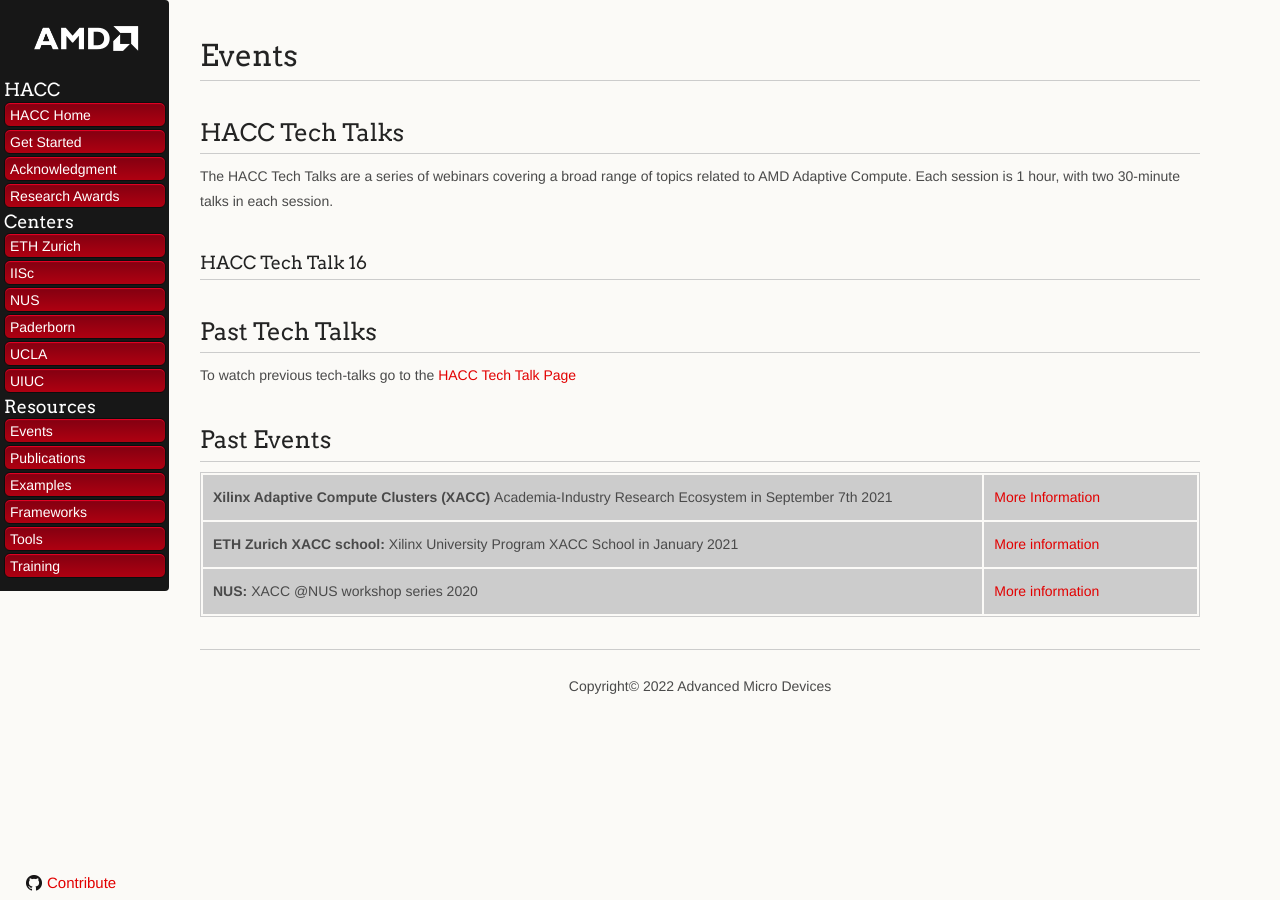
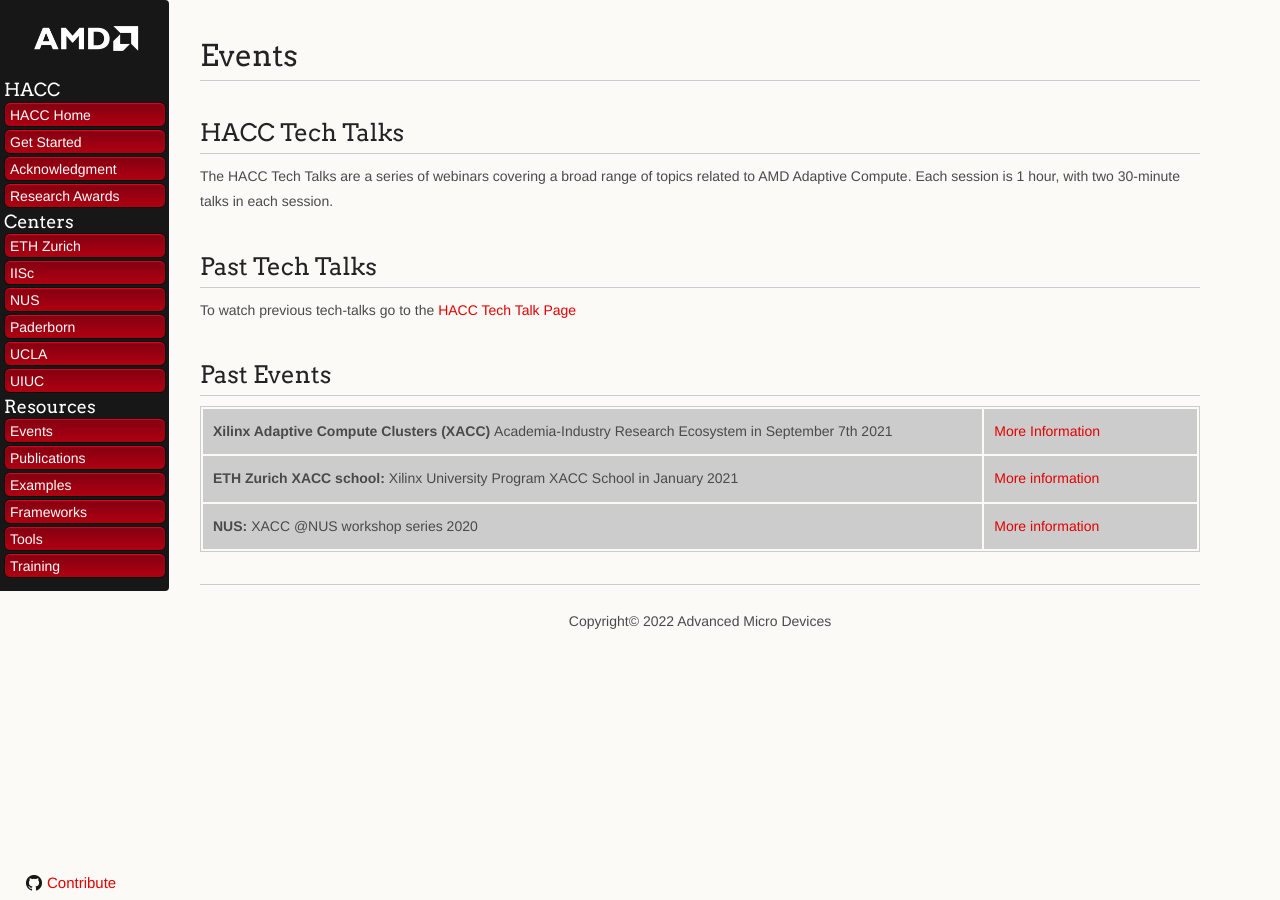
Before and after one commit to Xilinx/xacc, a Jekyll site: the page built from docs/events.md, in a window 1280 px wide. Built offline with Jekyll 4.4.1, drawn with Linux system fonts in a browser that asks for light colours; nearby versions of some CDN libraries; our own code applies the rules of GitHub Pages for plain Markdown files.

Commit message:
Remove past talk heading

```diff
--- a/docs/events.md
+++ b/docs/events.md
@@ -3,8 +3,6 @@
 ## HACC Tech Talks
 
 The HACC Tech Talks are a series of webinars covering a broad range of topics related to AMD Adaptive Compute. Each session is 1 hour, with two 30-minute talks in each session.
-
-### HACC Tech Talk 16
 
 ## Past Tech Talks
 
```
